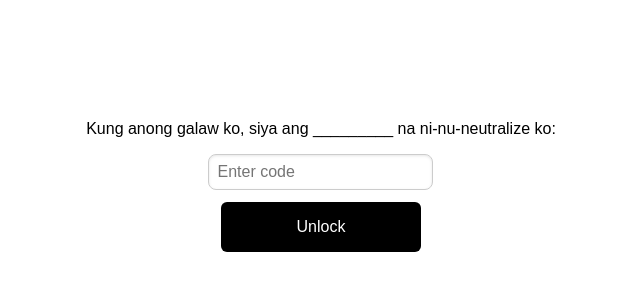
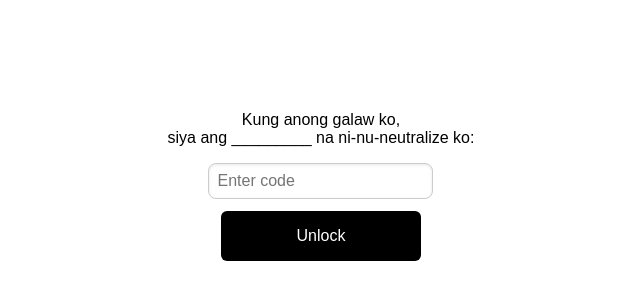
Before and after one commit to OpticUnity/opticdesk, a plain HTML site: page index.html in a window 1280 px wide. Shown: the part 204-504 px from the top of the page, without its empty margins (319-959 px from the left). Drawn offline with Linux system fonts and the light colour scheme.

Commit message:
Add files via upload

```diff
--- a/index.html
+++ b/index.html
@@ -29,7 +29,8 @@
 
     <div id="lockOverlay">
       <div>
-        <p>Kung anong galaw ko, siya ang _________ na ni-nu-neutralize ko:</p>
+        <p>Kung anong galaw ko,</p>
+        <p>siya ang _________ na ni-nu-neutralize ko:</p>
         <input class="lockInput" type="text" id="accessInput" placeholder="Enter code" oninput="this.value=this.value.toLowerCase()" />
         <br/>
         <button class="lockButton" onclick="checkAccess()">Unlock</button>
```
